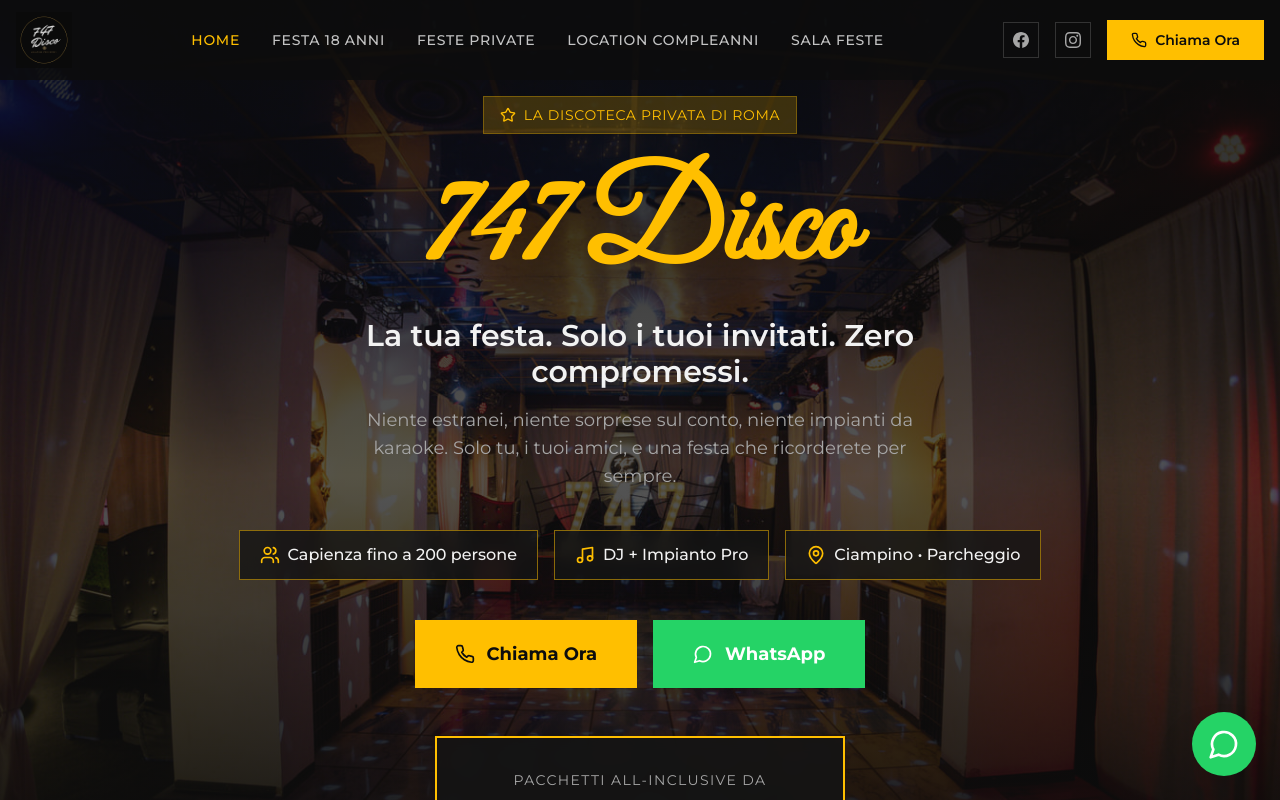
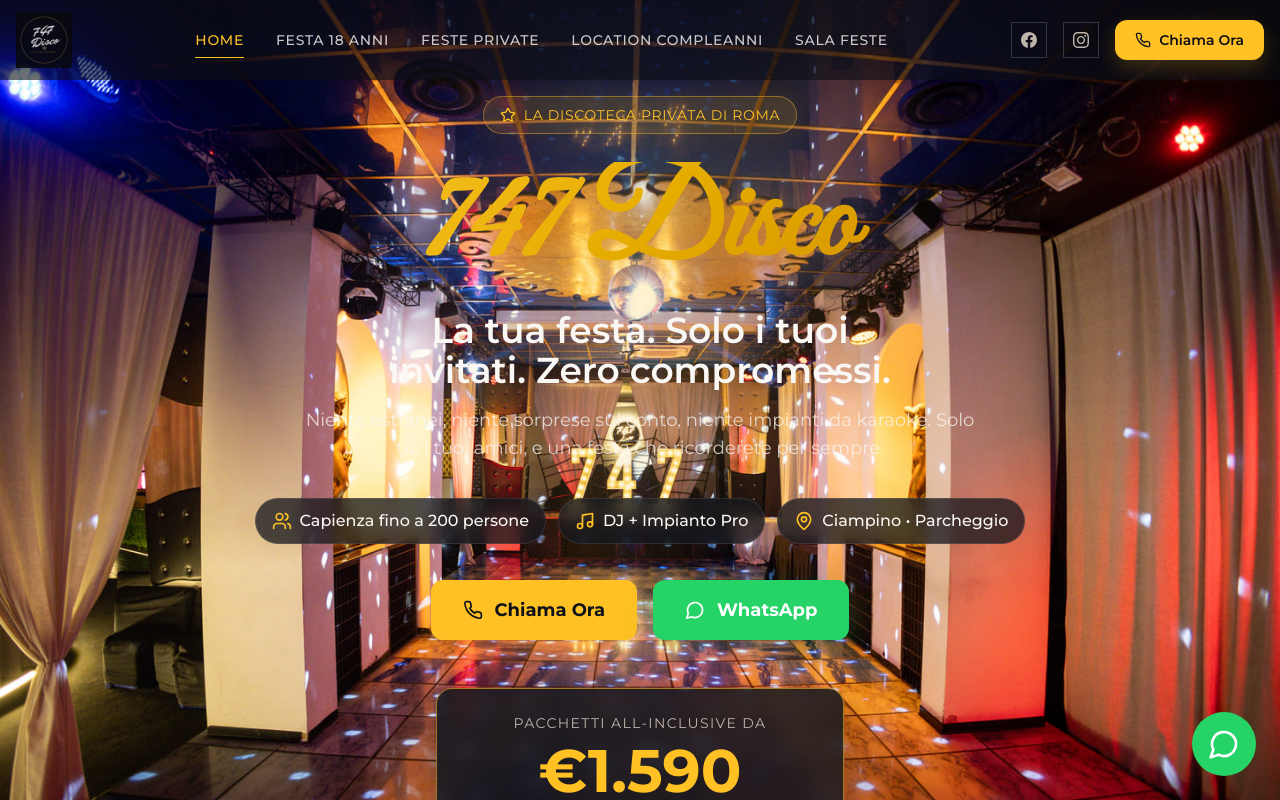
Before and after one commit to 747disco2-hub/localefesteroma.com, a React (Vite) app: page / in a window 1280 px wide. Shown: the top 800 px of the page. Built offline with nearby package versions, Linux system fonts and the light colour scheme; the HTML template or start-up script is replaced by a standard one.

Commit message:
Improve visual experience and loading performance

```diff
--- a/src/components/home/GallerySection.tsx
+++ b/src/components/home/GallerySection.tsx
@@ -17,7 +17,7 @@ const galleryImages = [
 
 export default function GallerySection() {
   return (
-    <section className="py-20 bg-background">
+    <section className="py-20 bg-background section-deferred">
       <div className="container mx-auto px-4">
         <motion.div
           className="text-center mb-12"
@@ -38,7 +38,7 @@ export default function GallerySection() {
           {galleryImages.map((img, i) => (
             <motion.div
               key={i}
-              className="relative overflow-hidden group"
+              className="relative overflow-hidden rounded-xl group shadow-[0_16px_35px_rgba(0,0,0,0.2)]"
               initial={{ opacity: 0, scale: 0.9 }}
               whileInView={{ opacity: 1, scale: 1 }}
               viewport={{ once: true }}
@@ -47,7 +47,7 @@ export default function GallerySection() {
               <img
                 src={img.src}
                 alt={img.alt}
-                className="w-full h-full object-cover aspect-square transition-transform duration-500 group-hover:scale-110"
+                className="w-full h-full object-cover aspect-square transition-transform duration-500 group-hover:scale-105"
                 loading="lazy"
                 decoding="async"
               />
--- a/src/components/home/HeroSection.tsx
+++ b/src/components/home/HeroSection.tsx
@@ -1,32 +1,40 @@
 import { Phone, MessageCircle, Star, Users, Music, MapPin } from "lucide-react";
-import { motion } from "framer-motion";
+import { motion, useReducedMotion } from "framer-motion";
+import { Helmet } from "react-helmet-async";
 import pistaDaBallo from "@/assets/pista-da-ballo.jpg";
 
 export default function HeroSection() {
+	const reduceMotion = useReducedMotion();
+	const reveal = reduceMotion ? { opacity: 1, y: 0 } : undefined;
+
   return (
-    <section className="relative min-h-screen flex items-center justify-center overflow-hidden">
-      {/* Background with overlay */}
+    <section className="relative min-h-screen flex items-center justify-center overflow-hidden hero-surface">
+      <Helmet>
+        <link rel="preload" as="image" href={pistaDaBallo} fetchPriority="high" />
+      </Helmet>
+      <img
+        src={pistaDaBallo}
+        alt=""
+        aria-hidden="true"
+        fetchPriority="high"
+        decoding="async"
+        className="absolute inset-0 h-full w-full object-cover"
+      />
       <motion.div
-        className="absolute inset-0 bg-cover bg-center bg-no-repeat"
-        style={{
-          backgroundImage: `url('${pistaDaBallo}')`,
-        }}
-        initial={{ scale: 1.1 }}
-        animate={{ scale: 1 }}
-        transition={{ duration: 1.5, ease: "easeOut" }}
-      >
-        <div className="absolute inset-0 bg-gradient-to-b from-background/90 via-background/70 to-background" />
-      </motion.div>
+        className="absolute inset-0 bg-gradient-to-b from-background/88 via-background/65 to-background"
+        initial={reduceMotion ? false : { opacity: 0 }}
+        animate={{ opacity: 1 }}
+        transition={{ duration: 0.6 }}
+      />
+      <div className="absolute inset-0 bg-[radial-gradient(circle_at_50%_28%,hsl(var(--primary)/0.18),transparent_38%)]" />
 
-      {/* Content */}
       <div className="relative z-10 container mx-auto px-4 pt-24">
         <div className="max-w-4xl mx-auto text-center">
-          {/* Badge */}
           <motion.div
-            className="inline-flex items-center gap-2 bg-primary/20 border border-primary/30 px-4 py-2 mb-8"
-            initial={{ opacity: 0, y: -20 }}
-            animate={{ opacity: 1, y: 0 }}
-            transition={{ delay: 0.2 }}
+            className="inline-flex items-center gap-2 rounded-full bg-primary/15 border border-primary/40 px-4 py-2 mb-7 shadow-[0_0_30px_hsl(var(--primary)/0.12)]"
+            initial={reduceMotion ? false : { opacity: 0, y: -12 }}
+            animate={reveal ?? { opacity: 1, y: 0 }}
+            transition={{ delay: 0.08, duration: 0.45 }}
           >
             <Star className="h-4 w-4 text-primary" />
             <span className="text-sm uppercase tracking-wider text-primary">
@@ -36,29 +44,29 @@ export default function HeroSection() {
 
           {/* Logo */}
           <motion.h1
-            className="font-script text-6xl md:text-8xl lg:text-9xl text-primary mb-6"
-            initial={{ opacity: 0, scale: 0.8 }}
-            animate={{ opacity: 1, scale: 1 }}
-            transition={{ delay: 0.3, type: "spring", stiffness: 100 }}
+            className="font-script text-6xl md:text-8xl lg:text-9xl text-gradient-gold mb-5 drop-shadow-[0_8px_35px_hsl(var(--primary)/0.28)]"
+            initial={reduceMotion ? false : { opacity: 0, y: 16 }}
+            animate={reveal ?? { opacity: 1, y: 0 }}
+            transition={{ delay: 0.15, duration: 0.55, ease: "easeOut" }}
           >
             747 Disco
           </motion.h1>
 
           {/* Tagline */}
           <motion.p
-            className="text-2xl md:text-3xl text-foreground font-semibold mb-4 max-w-2xl mx-auto"
-            initial={{ opacity: 0, y: 20 }}
-            animate={{ opacity: 1, y: 0 }}
-            transition={{ delay: 0.5 }}
+            className="text-2xl md:text-4xl text-foreground font-semibold leading-tight mb-4 max-w-3xl mx-auto text-balance"
+            initial={reduceMotion ? false : { opacity: 0, y: 16 }}
+            animate={reveal ?? { opacity: 1, y: 0 }}
+            transition={{ delay: 0.26, duration: 0.5 }}
           >
             La tua festa. Solo i tuoi invitati. Zero compromessi.
           </motion.p>
 
           <motion.p
-            className="text-lg text-muted-foreground mb-10 max-w-xl mx-auto"
-            initial={{ opacity: 0, y: 20 }}
-            animate={{ opacity: 1, y: 0 }}
-            transition={{ delay: 0.6 }}
+            className="text-base md:text-lg text-foreground/75 mb-9 max-w-2xl mx-auto leading-relaxed"
+            initial={reduceMotion ? false : { opacity: 0, y: 16 }}
+            animate={reveal ?? { opacity: 1, y: 0 }}
+            transition={{ delay: 0.34, duration: 0.5 }}
           >
             Niente estranei, niente sorprese sul conto, niente impianti da karaoke.
             Solo tu, i tuoi amici, e una festa che ricorderete per sempre.
@@ -66,20 +74,20 @@ export default function HeroSection() {
 
           {/* USP Pills */}
           <motion.div
-            className="flex flex-wrap justify-center gap-4 mb-10"
-            initial={{ opacity: 0 }}
-            animate={{ opacity: 1 }}
-            transition={{ delay: 0.7 }}
+            className="flex flex-wrap justify-center gap-3 mb-9"
+            initial={reduceMotion ? false : { opacity: 0, y: 10 }}
+            animate={reveal ?? { opacity: 1, y: 0 }}
+            transition={{ delay: 0.42, duration: 0.45 }}
           >
-            <div className="flex items-center gap-2 bg-card/80 backdrop-blur px-5 py-3 border border-primary/50">
+            <div className="flex items-center gap-2 rounded-full bg-card/75 backdrop-blur px-4 py-2.5 border border-white/10">
               <Users className="h-5 w-5 text-primary" />
               <span className="font-medium">Capienza fino a 200 persone</span>
             </div>
-            <div className="flex items-center gap-2 bg-card/80 backdrop-blur px-5 py-3 border border-primary/50">
+            <div className="flex items-center gap-2 rounded-full bg-card/75 backdrop-blur px-4 py-2.5 border border-white/10">
               <Music className="h-5 w-5 text-primary" />
               <span className="font-medium">DJ + Impianto Pro</span>
             </div>
-            <div className="flex items-center gap-2 bg-card/80 backdrop-blur px-5 py-3 border border-primary/50">
+            <div className="flex items-center gap-2 rounded-full bg-card/75 backdrop-blur px-4 py-2.5 border border-white/10">
               <MapPin className="h-5 w-5 text-primary" />
               <span className="font-medium">Ciampino • Parcheggio</span>
             </div>
@@ -88,15 +96,15 @@ export default function HeroSection() {
           {/* Main CTA */}
           <motion.div
             className="flex flex-col sm:flex-row gap-4 justify-center items-center mb-12"
-            initial={{ opacity: 0, y: 30 }}
-            animate={{ opacity: 1, y: 0 }}
-            transition={{ delay: 0.8 }}
+            initial={reduceMotion ? false : { opacity: 0, y: 16 }}
+            animate={reveal ?? { opacity: 1, y: 0 }}
+            transition={{ delay: 0.5, duration: 0.5 }}
           >
             <motion.a
               href="tel:+393343662827"
-              className="flex items-center gap-3 bg-primary text-primary-foreground px-10 py-5 text-lg font-bold hover:bg-primary/90 transition-colors"
-              whileHover={{ scale: 1.05 }}
-              whileTap={{ scale: 0.95 }}
+              className="flex items-center gap-3 rounded-xl bg-primary text-primary-foreground px-8 py-4 text-lg font-bold shadow-[0_12px_30px_hsl(var(--primary)/0.28)] hover:bg-primary/90 transition-colors"
+              whileHover={reduceMotion ? undefined : { y: -2 }}
+              whileTap={reduceMotion ? undefined : { scale: 0.98 }}
             >
               <Phone className="h-5 w-5" />
               Chiama Ora
@@ -105,9 +113,9 @@ export default function HeroSection() {
               href="https://wa.me/393343662827?text=Ciao!%20Vorrei%20organizzare%20una%20festa%20al%20747%20Disco"
               target="_blank"
               rel="noopener noreferrer"
-              className="flex items-center gap-3 bg-[#25D366] text-white px-10 py-5 text-lg font-bold hover:bg-[#128C7E] transition-colors"
-              whileHover={{ scale: 1.05 }}
-              whileTap={{ scale: 0.95 }}
+              className="flex items-center gap-3 rounded-xl bg-[#25D366] text-white px-8 py-4 text-lg font-bold shadow-[0_12px_30px_rgba(37,211,102,0.22)] hover:bg-[#128C7E] transition-colors"
+              whileHover={reduceMotion ? undefined : { y: -2 }}
+              whileTap={reduceMotion ? undefined : { scale: 0.98 }}
             >
               <MessageCircle className="h-5 w-5" />
               WhatsApp
@@ -116,10 +124,10 @@ export default function HeroSection() {
 
           {/* Price anchor */}
           <motion.div
-            className="inline-block bg-card/90 backdrop-blur border-2 border-primary p-8"
-            initial={{ opacity: 0, y: 40 }}
-            animate={{ opacity: 1, y: 0 }}
-            transition={{ delay: 1 }}
+            className="inline-block rounded-2xl bg-card/85 backdrop-blur border border-primary/55 px-8 py-6 shadow-[0_24px_70px_rgba(0,0,0,0.34)]"
+            initial={reduceMotion ? false : { opacity: 0, y: 16 }}
+            animate={reveal ?? { opacity: 1, y: 0 }}
+            transition={{ delay: 0.62, duration: 0.5 }}
           >
             <p className="text-sm uppercase tracking-widest text-muted-foreground mb-2">
               Pacchetti All-Inclusive da
--- a/src/components/layout/Header.tsx
+++ b/src/components/layout/Header.tsx
@@ -20,14 +20,15 @@ export default function Header() {
     const handleScroll = () => {
       setScrolled(window.scrollY > 50);
     };
-    window.addEventListener("scroll", handleScroll);
+    handleScroll();
+    window.addEventListener("scroll", handleScroll, { passive: true });
     return () => window.removeEventListener("scroll", handleScroll);
   }, []);
 
   return (
     <header
       className={`fixed top-0 left-0 right-0 z-50 transition-all duration-300 ${
-        scrolled ? "bg-background/95 backdrop-blur-md" : "bg-background/80"
+        scrolled ? "bg-background/95 backdrop-blur-md shadow-[0_8px_30px_rgba(0,0,0,0.2)] border-b border-white/5" : "bg-background/60"
       }`}
     >
       <div className="container mx-auto px-4">
@@ -43,10 +44,10 @@ export default function Header() {
               <Link
                 key={item.href}
                 to={item.href}
-                className={`text-sm font-medium uppercase tracking-wider transition-colors ${
+                className={`relative text-sm font-medium uppercase tracking-wider transition-colors after:absolute after:-bottom-2 after:left-0 after:h-px after:bg-primary after:transition-all ${
                   location.pathname === item.href
-                    ? "text-primary"
-                    : "text-foreground/80 hover:text-primary"
+                    ? "text-primary after:w-full"
+                    : "text-foreground/80 hover:text-primary after:w-0 hover:after:w-full"
                 }`}
               >
                 {item.label}
@@ -80,7 +81,7 @@ export default function Header() {
             </a>
             <a
               href="tel:+393343662827"
-              className="flex items-center gap-2 bg-primary text-primary-foreground px-6 py-2.5 font-semibold hover:bg-primary/90 transition-colors text-sm"
+              className="flex items-center gap-2 rounded-lg bg-primary text-primary-foreground px-5 py-2.5 font-semibold hover:bg-primary/90 transition-colors text-sm shadow-[0_8px_20px_hsl(var(--primary)/0.2)]"
             >
               <Phone className="h-4 w-4" />
               Chiama Ora
--- a/src/index.css
+++ b/src/index.css
@@ -6,26 +6,26 @@
 
 @layer base {
   :root {
-    --background: 0 0% 5%;
-    --foreground: 0 0% 95%;
-    --card: 0 0% 8%;
-    --card-foreground: 0 0% 95%;
-    --popover: 0 0% 8%;
-    --popover-foreground: 0 0% 95%;
-    --primary: 45 100% 50%;
-    --primary-foreground: 0 0% 5%;
-    --secondary: 0 0% 15%;
+    --background: 228 22% 7%;
+    --foreground: 36 33% 97%;
+    --card: 228 19% 10%;
+    --card-foreground: 36 33% 97%;
+    --popover: 228 19% 10%;
+    --popover-foreground: 36 33% 97%;
+    --primary: 43 100% 57%;
+    --primary-foreground: 228 25% 8%;
+    --secondary: 229 16% 16%;
     --secondary-foreground: 0 0% 95%;
-    --muted: 0 0% 20%;
-    --muted-foreground: 0 0% 65%;
-    --accent: 45 80% 45%;
-    --accent-foreground: 0 0% 5%;
+    --muted: 228 14% 19%;
+    --muted-foreground: 32 13% 70%;
+    --accent: 324 79% 59%;
+    --accent-foreground: 0 0% 100%;
     --destructive: 0 84% 60%;
     --destructive-foreground: 0 0% 98%;
-    --border: 0 0% 20%;
-    --input: 0 0% 20%;
-    --ring: 45 100% 50%;
-    --radius: 0rem;
+    --border: 228 13% 23%;
+    --input: 228 13% 23%;
+    --ring: 43 100% 57%;
+    --radius: 0.75rem;
 
     --sidebar-background: 0 0% 6%;
     --sidebar-foreground: 0 0% 95%;
@@ -50,11 +50,22 @@
   body {
     @apply bg-background text-foreground antialiased;
     font-family: 'Montserrat', sans-serif;
+    background-image: radial-gradient(circle at 15% -10%, hsl(var(--primary) / 0.09), transparent 30%), radial-gradient(circle at 90% 15%, hsl(var(--accent) / 0.07), transparent 24%);
   }
 
   h1, h2, h3, h4, h5, h6 {
     font-family: 'Montserrat', sans-serif;
     @apply font-semibold;
+  }
+
+  ::selection {
+    background: hsl(var(--primary));
+    color: hsl(var(--primary-foreground));
+  }
+
+  :focus-visible {
+    outline: 2px solid hsl(var(--primary));
+    outline-offset: 3px;
   }
 }
 
@@ -76,6 +87,28 @@ section {
   scroll-margin-top: 80px;
 }
 
+.section-deferred {
+  content-visibility: auto;
+  contain-intrinsic-size: auto 800px;
+}
+
+.hero-surface::after {
+  content: '';
+  position: absolute;
+  inset: 0;
+  pointer-events: none;
+  background-image: linear-gradient(115deg, transparent 42%, hsl(var(--primary) / 0.08), transparent 58%);
+}
+
+@media (prefers-reduced-motion: reduce) {
+  *, *::before, *::after {
+    scroll-behavior: auto !important;
+    animation-duration: 0.01ms !important;
+    animation-iteration-count: 1 !important;
+    transition-duration: 0.01ms !important;
+  }
+}
+
 /* Custom scrollbar */
 ::-webkit-scrollbar {
   width: 8px;
--- a/src/pages/Index.tsx
+++ b/src/pages/Index.tsx
@@ -154,7 +154,7 @@ export default function Index() {
       <HeroSection />
 
       {/* Guide Section - SEO Hub */}
-      <section className="py-20 bg-card">
+      <section className="py-20 bg-card section-deferred">
         <div className="container mx-auto px-4">
           <div className="text-center mb-12">
             <h2 className="text-3xl md:text-4xl font-bold uppercase tracking-wider mb-4">
@@ -170,7 +170,7 @@ export default function Index() {
               <Link
                 key={guide.href}
                 to={guide.href}
-                className="group bg-background border border-border p-6 hover:border-primary transition-all duration-300"
+                className="group rounded-xl bg-background border border-border p-6 hover:border-primary hover:-translate-y-1 hover:shadow-[0_16px_35px_rgba(0,0,0,0.18)] transition-all duration-300"
               >
                 <guide.icon className="h-10 w-10 text-primary mb-4" />
                 <h3 className="font-bold text-lg mb-2 group-hover:text-primary transition-colors">
```
Also changed, not shown: src/components/home/PackagesSection.tsx (+5 -5 lines), vite.config.ts (+12 -0 lines), 1 other file (tests, documents, lock files or other folders).
